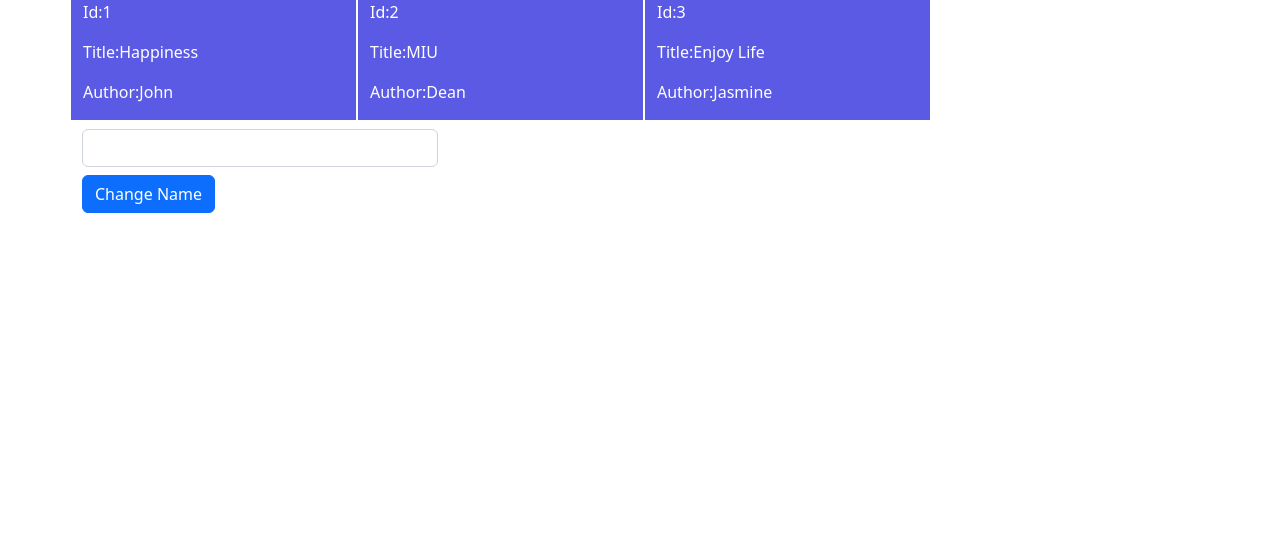
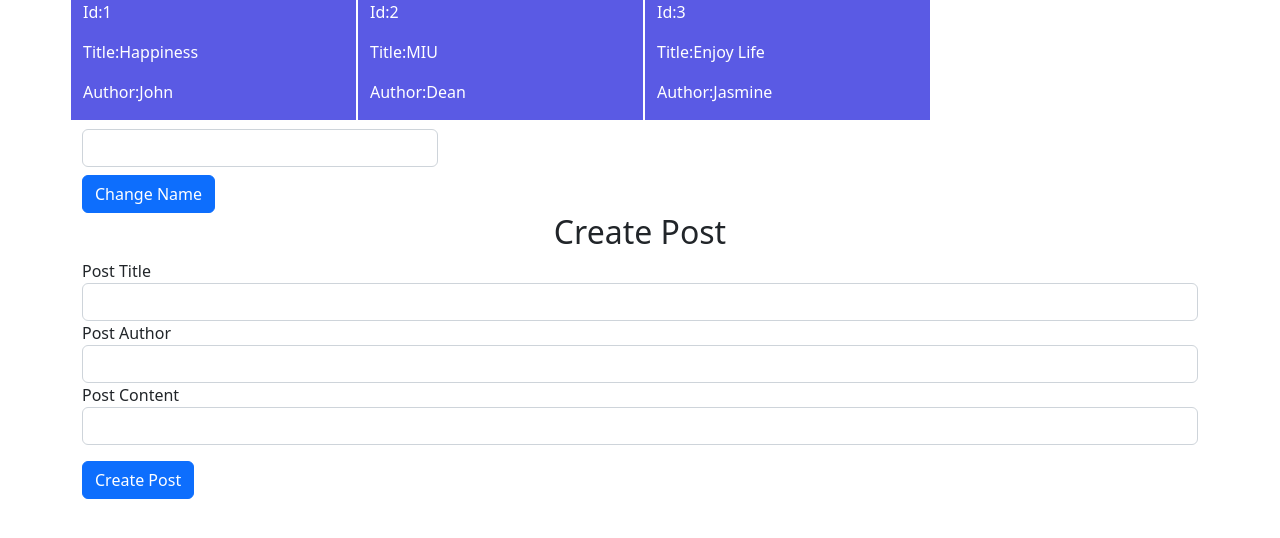
Before and after one commit to rahulniraula/waa-lab7, a React (Create React App) app: page / in a window 1280 px wide. Shown: the top 538 px of the page. Built offline with nearby package versions, Linux system fonts and the light colour scheme; no server answers.

Commit message:
post added

```diff
--- a/package.json
+++ b/package.json
@@ -6,6 +6,7 @@
     "@testing-library/jest-dom": "^5.16.5",
     "@testing-library/react": "^13.4.0",
     "@testing-library/user-event": "^13.5.0",
+    "axios": "^1.1.3",
     "bootstrap": "^5.2.2",
     "react": "^18.2.0",
     "react-dom": "^18.2.0",
--- /dev/null
+++ b/src/component/AddPost.js
@@ -0,0 +1,40 @@
+import axios from "axios";
+import { useEffect, useState } from "react";
+import { baseUrl } from "../container/Dashboard";
+
+export default function AddPost(props){
+    const [data,setData]=useState(
+        {title:'',author:'',content:''}
+    );
+
+     function valueChanged(e){
+         setData((state)=>{
+            return {...state,[e.target.name]:e.target.value}
+         });
+    }
+    function submitPost(){
+        props.submitPost(data)
+    }
+    return (
+        <div className="row">
+            <div className="col-md-12">
+                <h2 className="text-center">Create Post</h2>
+            </div>
+            <div className="col-md-12">
+                <label className="control-label">Post Title </label>
+                <input type="text" className="form-control"  name="title" value={data.title} onChange={valueChanged}></input>
+            </div>
+            <div className="col-md-12">
+                <label className="control-label">Post Author </label>
+                <input type="text" className="form-control"  name="author" onChange={valueChanged}></input>
+            </div>
+            <div className="col-md-12">
+                <label className="control-label">Post Content </label>
+                <input type="text" className="form-control"  name="content" onChange={valueChanged}></input>
+            </div>
+            <div className="col-md-12 mt-3">
+                <button className="btn btn-primary btn-block" value="Create Post" onClick={submitPost}>Create Post</button>
+            </div>
+        </div>
+    );
+}
--- a/src/component/PostDetails.js
+++ b/src/component/PostDetails.js
@@ -6,9 +6,9 @@ const PostDetails = (props) => {
                     {props.post.title}
                 </h2>
                 <h4>{props.post.author}</h4>
-                <p>This is the content in the post...</p>
+                <p>{props.post.content}</p>
                 <button className="btn btn-primary mx-1">Edit</button>
-                <button className="btn btn-primary">Delete</button>
+                <button className="btn btn-primary" onClick={()=>props.deletePost(props.post.id)}>Delete</button>
             </div>
         </div>
     );
--- a/src/container/Dashboard.js
+++ b/src/container/Dashboard.js
@@ -1,14 +1,39 @@
-import { useState } from "react";
+import { useEffect, useState } from "react";
 import Posts from "../component/Posts";
 import UpdateComponent from "../component/UpdateComponent";
 import PostDetails from "../component/PostDetails";
+import axios from "axios";
+import AddPost from "../component/AddPost";
+export const baseUrl="http://localhost:8080/api/v1/"
 const Dashboard = () => {
+
     const [posts,setPosts]=useState([
         { id: 1, title: 'Happiness', author: 'John' },
         { id: 2, title: 'MIU', author: 'Dean' },
         { id: 3, title: 'Enjoy Life', author: 'Jasmine' },
     ]);
     const [selectedPost,setSelectedPost]=useState(null);
+    useEffect(()=>{fetchPosts()},[]);
+    function fetchPosts(){
+        axios({
+            url:baseUrl+'posts/'
+        }).then(resp=>{
+            setPosts(resp.data);
+        }).catch(err=>{
+            console.log(err)
+        });
+    }
+    function deletePost(id){
+        axios({
+            url:baseUrl+"posts/"+id,
+            method:"DELETE"
+        }).then(resp=>{
+            console.log(resp)
+            fetchPosts();
+            setSelectedPost(null)
+        }).catch();
+        console.log(id);
+    }
     function updateValue(val){
         let post=posts.find(p=>p.id===1);
 
@@ -18,16 +43,27 @@ const Dashboard = () => {
         }
         console.log(post);
     }
+    function submitPost(data){
+        axios({
+            url:baseUrl+"posts/",
+            method:"POST",
+            data:data
+        }).then(resp=>{
+            console.log(resp)
+            fetchPosts()
+        }).catch();
+    }
     function setSelectedPostHandler(post){
         setSelectedPost(post)
     }
 
     return (
         <>
-            <Posts posts={posts} setSelectedPost={setSelectedPostHandler}>
+            <Posts posts={posts} setSelectedPost={setSelectedPostHandler} >
             </Posts>
             <UpdateComponent updateValue={updateValue}></UpdateComponent>
-            {selectedPost?<PostDetails post={selectedPost} ></PostDetails>:null}
+            {selectedPost?<PostDetails post={selectedPost} deletePost={deletePost}></PostDetails>:null}
+            <AddPost submitPost={submitPost}></AddPost>
         </>
     )
 }
```
Also changed, not shown: 1 other file (tests, documents, lock files or other folders).
